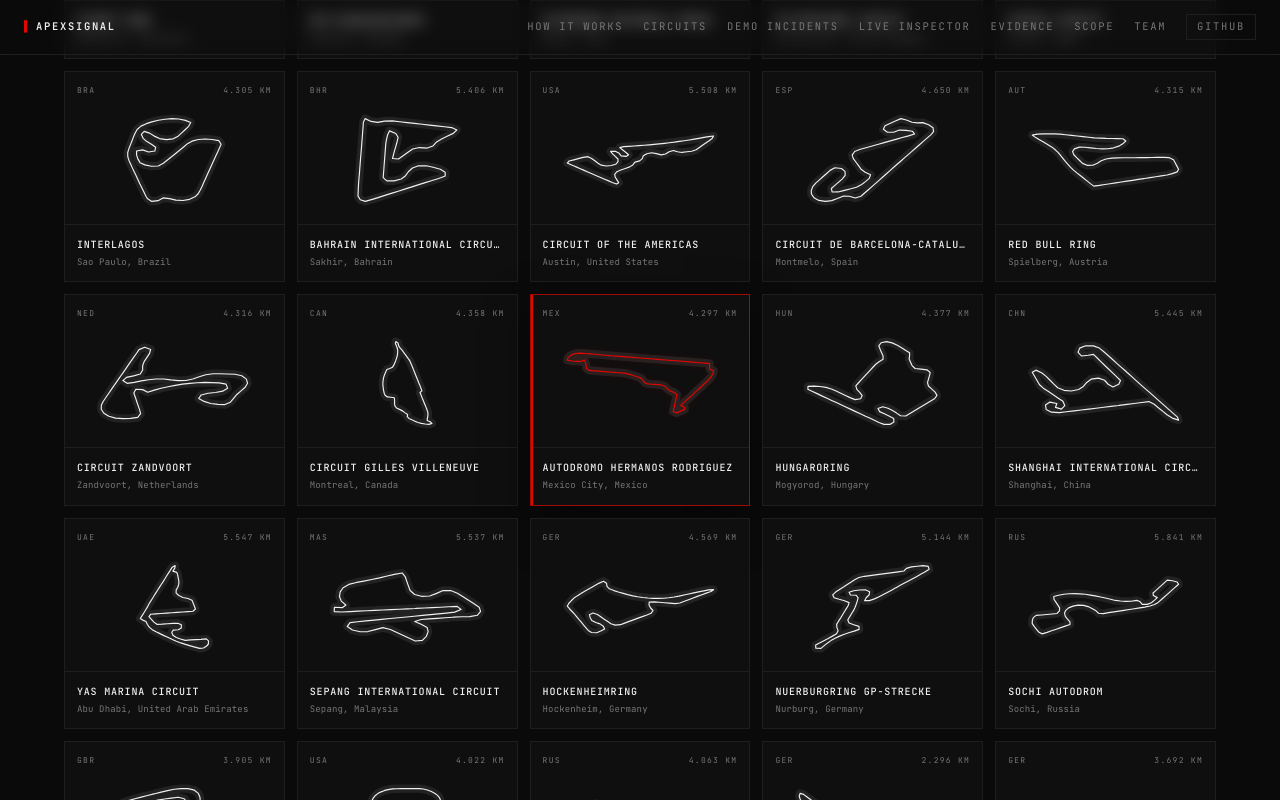
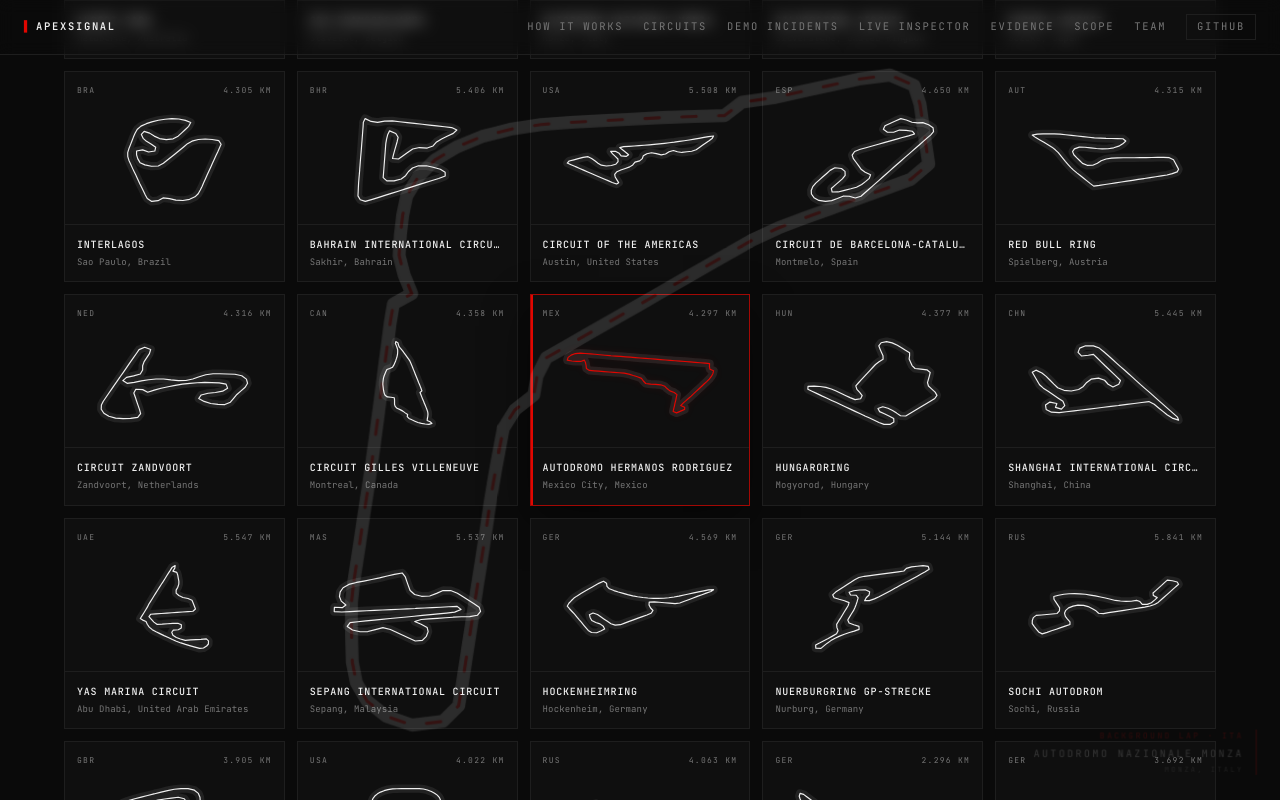
Before and after one commit to Deltasthicc/ApexSignal, a Next.js app in the folder apps/web/: page / in a window 1280 px wide. Both pictures are taken after a click on the button 639 px from the left and 2719 px from the top of the page. Shown: the part 2319-3119 px from the top of the page. Built offline with nearby package versions, Linux system fonts and the light colour scheme; no server answers.

Commit message:
feat: animate randomized circuit backdrop

```diff
--- a/apps/web/src/app/globals.css
+++ b/apps/web/src/app/globals.css
@@ -92,6 +92,56 @@
   transition: stroke 180ms ease, filter 180ms ease;
 }
 
+@keyframes site-circuit-scene {
+  0% {
+    opacity: 0;
+    transform: scale(1.025);
+  }
+  9% {
+    opacity: 0.18;
+  }
+  86% {
+    opacity: 0.18;
+  }
+  100% {
+    opacity: 0;
+    transform: scale(1);
+  }
+}
+
+.site-circuit-scene {
+  opacity: 0;
+  animation: site-circuit-scene 16s ease-in-out forwards;
+  will-change: opacity, transform;
+}
+
+.site-circuit-trace {
+  stroke-dasharray: 7 11;
+  animation: site-circuit-flow 2.8s linear infinite;
+}
+
+@keyframes site-circuit-flow {
+  to {
+    stroke-dashoffset: -36;
+  }
+}
+
+.site-driver-halo {
+  animation: site-driver-pulse 1.4s ease-in-out infinite;
+}
+
+@keyframes site-driver-pulse {
+  0%,
+  100% {
+    transform: scale(0.75);
+    opacity: 0.45;
+  }
+  50% {
+    transform: scale(1.2);
+    opacity: 1;
+  }
+}
+
 button:hover .circuit-card-line,
 button[aria-pressed="true"] .circuit-card-line {
   stroke: #e10600;
@@ -165,7 +215,18 @@
 
   .circuit-draw,
   .circuit-card-line,
-  .hero-line {
+  .hero-line,
+  .site-circuit-trace {
     stroke-dashoffset: 0;
   }
+
+  .site-circuit-scene {
+    animation: none !important;
+    opacity: 0.18;
+    transform: none;
+  }
+
+  .site-driver-halo {
+    animation: none !important;
+  }
 }
--- a/apps/web/src/app/page.tsx
+++ b/apps/web/src/app/page.tsx
@@ -20,7 +20,10 @@
 import { EvidenceStory } from "@/components/EvidenceStory";
 import { ScopeSection } from "@/components/ScopeSection";
 import { MaterialsSection, TeamSection } from "@/components/MaterialsTeam";
-import { CircuitAtlasSection } from "@/components/CircuitAtlas";
+import {
+  AnimatedCircuitBackground,
+  CircuitAtlasSection,
+} from "@/components/CircuitAtlas";
 
 type Loadable<T> = T | "loading" | "error";
 
@@ -95,6 +98,7 @@
   return (
     <main className="bg-bg">
       <TopBar />
+      <AnimatedCircuitBackground />
 
       <Hero
         sessionId={Array.isArray(entries) && entries[0] ? entries[0].session_id : "—"}
--- a/apps/web/src/components/CircuitAtlas.tsx
+++ b/apps/web/src/components/CircuitAtlas.tsx
@@ -1,6 +1,6 @@
 "use client";
 
-import { useMemo, useState } from "react";
+import { useEffect, useMemo, useState } from "react";
 import { CIRCUITS, type CircuitShape } from "@/data/circuits";
 import { Reveal } from "@/components/Reveal";
 
@@ -28,25 +28,138 @@
   };
 }
 
-export function CircuitBackdrop() {
+const BACKDROP_LAP_DURATION_MS = 16000;
+
+function randomIndex(length: number) {
+  if (length <= 1) return 0;
+  const values = new Uint32Array(1);
+  window.crypto.getRandomValues(values);
+  return values[0] % length;
+}
+
+function nextCircuitIndex(currentIndex: number | null) {
+  if (currentIndex === null) return randomIndex(CIRCUITS.length);
+  if (CIRCUITS.length <= 1) return 0;
+
+  const candidate = randomIndex(CIRCUITS.length - 1);
+  return candidate >= currentIndex ? candidate + 1 : candidate;
+}
+
+function DriverMarker({
+  path,
+  start,
+  reducedMotion,
+}: {
+  path: string;
+  start: { x: number; y: number };
+  reducedMotion: boolean;
+}) {
   return (
-    <div aria-hidden className="pointer-events-none absolute inset-0 overflow-hidden opacity-[0.055]">
-      <div className="grid h-full grid-cols-3 gap-12 p-8 md:grid-cols-5">
-        {CIRCUITS.slice(0, 15).map((circuit, index) => (
+    <g transform={reducedMotion ? `translate(${start.x} ${start.y})` : undefined}>
+      {reducedMotion ? null : (
+        <animateMotion
+          dur={`${BACKDROP_LAP_DURATION_MS / 1000}s`}
+          path={path}
+          repeatCount="1"
+          rotate="auto"
+        />
+      )}
+      <circle r="26" fill="#e10600" fillOpacity="0.13" className="site-driver-halo" />
+      <path
+        d="M -13 -7 L 5 -7 L 15 -3.5 L 15 3.5 L 5 7 L -13 7 L -17 3 L -17 -3 Z"
+        fill="#e10600"
+        stroke="#f0f0f0"
+        strokeWidth="1.5"
+      />
+      <rect x="-11" y="-10" width="4" height="20" rx="1" fill="#e10600" />
+      <circle cx="3" cy="0" r="2.4" fill="#ffd60a" />
+      <path d="M 8 -5 L 14 0 L 8 5" fill="none" stroke="#f0f0f0" strokeWidth="1.3" />
+    </g>
+  );
+}
+
+export function AnimatedCircuitBackground() {
+  const [circuitIndex, setCircuitIndex] = useState<number | null>(null);
+  const [reducedMotion, setReducedMotion] = useState(false);
+
+  useEffect(() => {
+    setCircuitIndex(nextCircuitIndex(null));
+  }, []);
+
+  useEffect(() => {
+    const media = window.matchMedia("(prefers-reduced-motion: reduce)");
+    const updatePreference = () => setReducedMotion(media.matches);
+    updatePreference();
+    media.addEventListener("change", updatePreference);
+    return () => media.removeEventListener("change", updatePreference);
+  }, []);
+
+  useEffect(() => {
+    if (reducedMotion) return;
+    const interval = window.setInterval(() => {
+      setCircuitIndex((current) => nextCircuitIndex(current));
+    }, BACKDROP_LAP_DURATION_MS);
+    return () => window.clearInterval(interval);
+  }, [reducedMotion]);
+
+  const circuit = circuitIndex === null ? null : CIRCUITS[circuitIndex];
+  const path = useMemo(
+    () => (circuit ? circuitPath(circuit, 1000, 700, 70) : ""),
+    [circuit]
+  );
+  const start = useMemo(
+    () => (circuit ? pointAt(circuit, 0, 1000, 700, 70) : { x: 0, y: 0 }),
+    [circuit]
+  );
+
+  if (!circuit) return null;
+
+  return (
+    <div aria-hidden className="pointer-events-none fixed inset-0 z-40 overflow-hidden mix-blend-screen">
+      <div key={circuit.key} className="site-circuit-scene relative h-full w-full">
         <svg
-            key={circuit.key}
-            viewBox="0 0 160 100"
-            className={`h-full min-h-20 w-full ${index % 2 ? "translate-y-8" : "-translate-y-2"}`}
+          viewBox="0 0 1000 700"
+          preserveAspectRatio="xMidYMid slice"
+          className="h-full w-full"
         >
+          <defs>
+            <filter id="site-driver-glow" x="-100%" y="-100%" width="300%" height="300%">
+              <feGaussianBlur stdDeviation="8" result="blur" />
+              <feMerge>
+                <feMergeNode in="blur" />
+                <feMergeNode in="SourceGraphic" />
+              </feMerge>
+            </filter>
+          </defs>
           <path
-              d={circuitPath(circuit, 160, 100, 8)}
+            d={path}
             fill="none"
-              stroke="currentColor"
-              strokeWidth="1"
-              vectorEffect="non-scaling-stroke"
+            stroke="#f0f0f0"
+            strokeOpacity="0.72"
+            strokeWidth="10"
+            strokeLinecap="round"
+            strokeLinejoin="round"
           />
+          <path
+            d={path}
+            fill="none"
+            stroke="#e10600"
+            strokeOpacity="0.9"
+            strokeWidth="2.4"
+            strokeLinecap="round"
+            strokeLinejoin="round"
+            pathLength="1000"
+            className="site-circuit-trace"
+          />
+          <g filter="url(#site-driver-glow)">
+            <DriverMarker path={path} start={start} reducedMotion={reducedMotion} />
+          </g>
         </svg>
-        ))}
+        <div className="absolute bottom-7 right-7 border-r border-red pr-3 text-right uppercase tracking-[0.18em] text-ink">
+          <p className="text-[8px] text-red">background lap · {circuit.code}</p>
+          <p className="mt-1 text-[10px]">{circuit.name}</p>
+          <p className="mt-1 text-[7px] text-dim">{circuit.location}</p>
+        </div>
       </div>
     </div>
   );
--- a/apps/web/src/components/Hero.tsx
+++ b/apps/web/src/components/Hero.tsx
@@ -2,7 +2,7 @@
 
 import { useRef, useState } from "react";
 import { Reveal } from "@/components/Reveal";
-import { CircuitBackdrop, CircuitSignalGraphic } from "@/components/CircuitAtlas";
+import { CircuitSignalGraphic } from "@/components/CircuitAtlas";
 
 export function Hero({
   sessionId,
@@ -38,7 +38,6 @@
         backgroundSize: "34px 34px",
       }}
     >
-      <CircuitBackdrop />
       <div className="mx-auto grid w-full max-w-6xl grid-cols-1 items-center gap-14 lg:grid-cols-[1.05fr_1fr]">
         <div>
           <p className="label-red mb-4">
```
Lines whose indentation alone changed are shown as unchanged.
